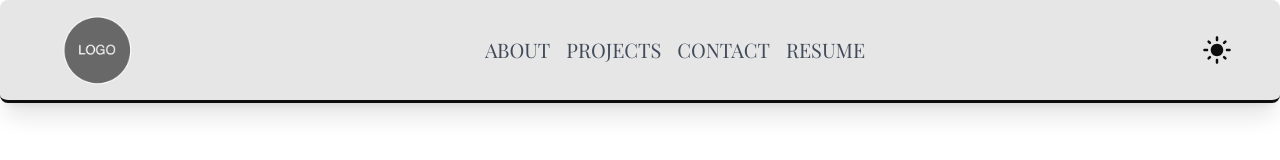
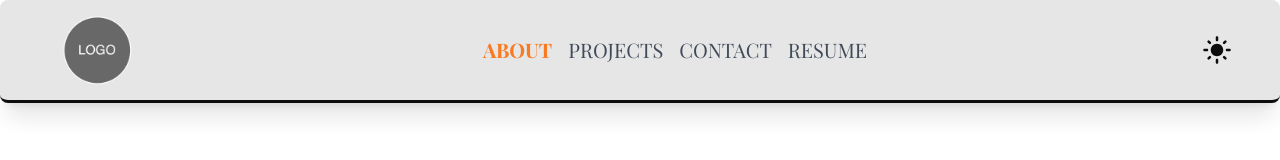
Before and after one commit to MateuszKuruc/developer-portfolio, a Next.js app in the folder developer-portfolio-site/: page / in a window 1280 px wide. Shown: the top 160 px of the page. Built offline with nearby package versions, Linux system fonts and the light colour scheme; a web font is replaced by a local one.

Commit message:
add state management to handle active link, add styling to active link in desktop nav bar

```diff
--- a/developer-portfolio-site/src/app/components/landing-page-components/NavBar.tsx
+++ b/developer-portfolio-site/src/app/components/landing-page-components/NavBar.tsx
@@ -11,6 +11,7 @@ import { useTheme } from "next-themes";
 
 const NavBar = () => {
   const [openMenu, setOpenMenu] = useState(false);
+  const [activeLink, setActiveLink] = useState("about");
 
   const { theme, setTheme } = useTheme();
 
@@ -40,7 +41,15 @@ const NavBar = () => {
           <ul className="gap-4 hidden sm:flex">
             {NAV_LINKS.map((link) => (
               <li className="nav-links-desktop" key={link.key}>
-                <Link href={link.href}>{link.label}</Link>
+                <Link
+                  href={link.href}
+                  className={`${
+                    activeLink === link.key ? "bold-20 text-orange-500" : ""
+                  }`}
+                  onClick={() => setActiveLink(link.key)}
+                >
+                  {link.label}
+                </Link>
               </li>
             ))}
           </ul>
@@ -133,13 +142,6 @@ const NavBar = () => {
             />
           </a>
         </div>
-        {/* <Image
-          src="/logo-placeholder.png"
-          alt="logo"
-          width={200}
-          height={100}
-          className="mx-auto"
-        /> */}
       </div>
     </nav>
   );
```
